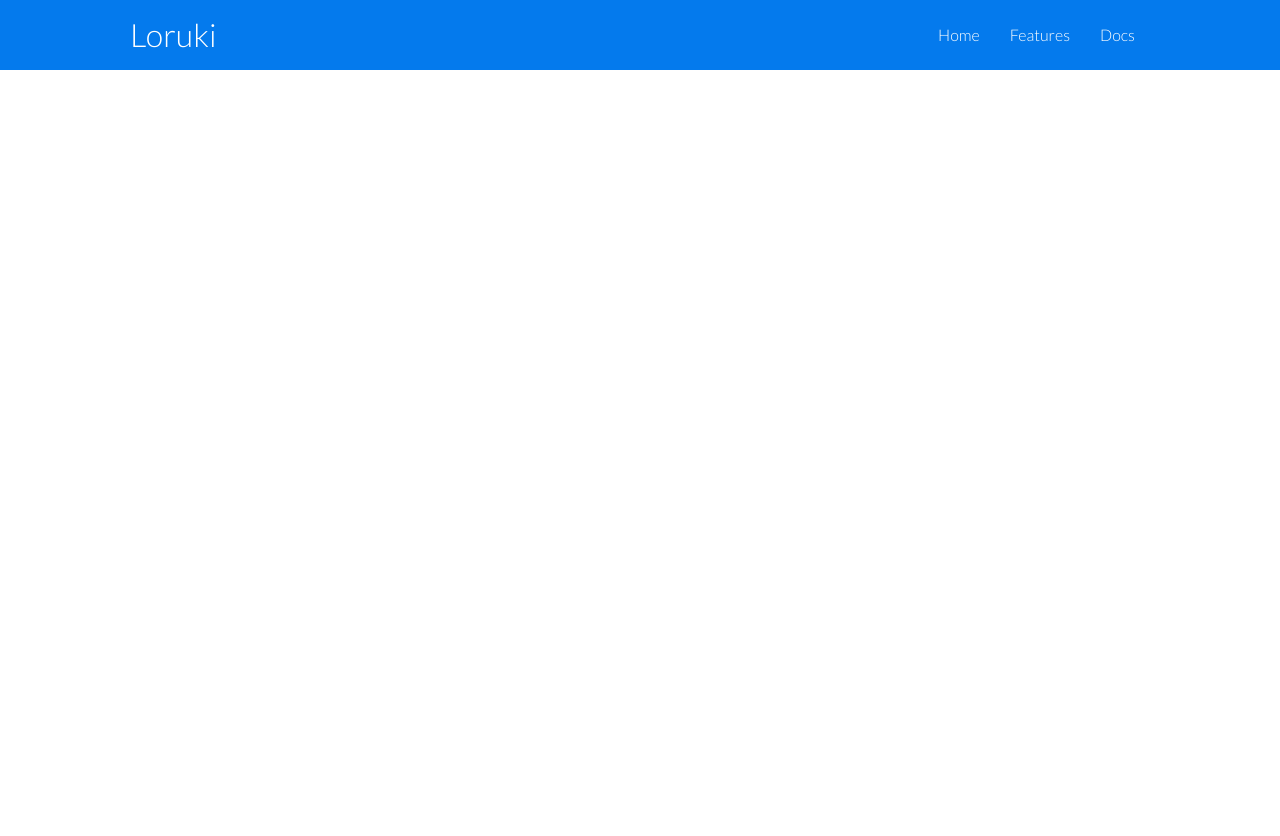
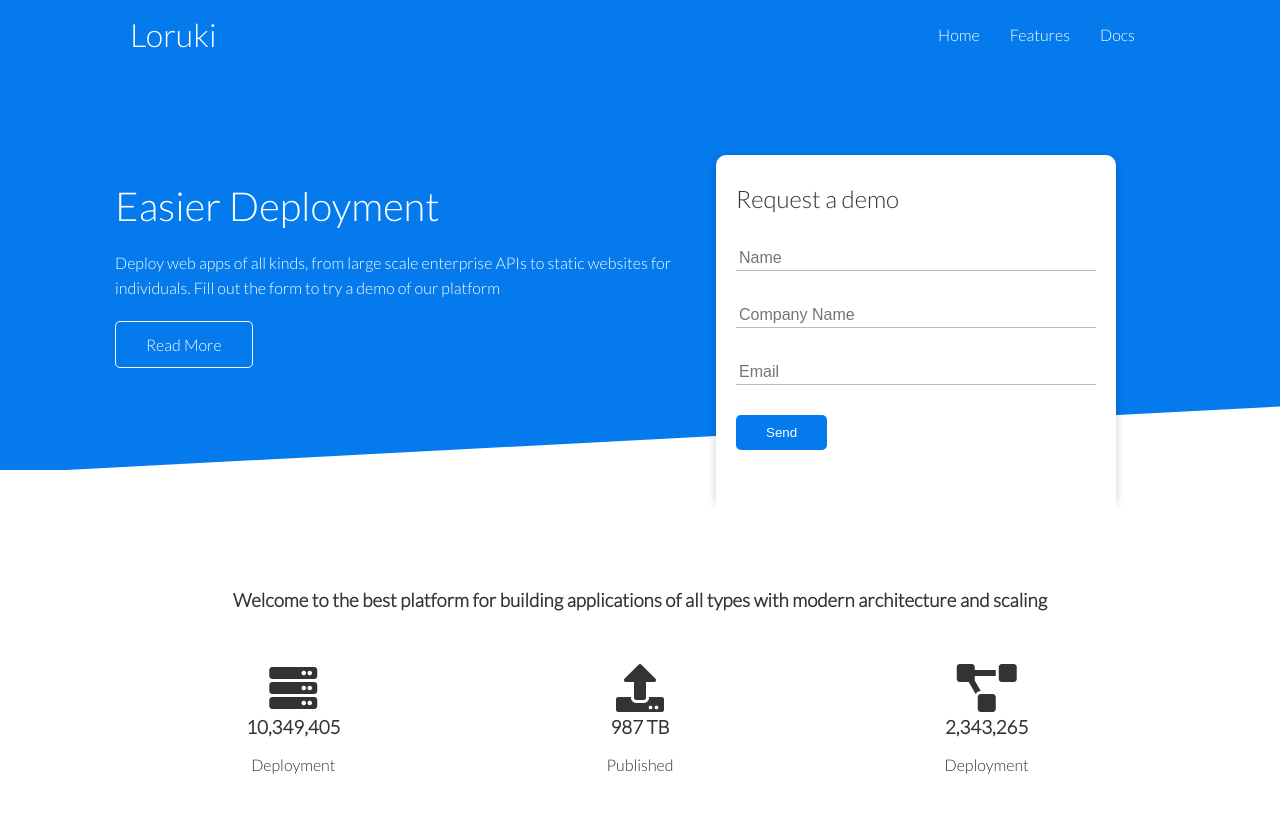
Before and after one commit to elidvenega/loruki_tutorial, a plain HTML site: page index.html in a window 1280 px wide. Before the commit the page ends 800 px from the top, so only its background shows below. Drawn offline with Linux system fonts and the light colour scheme.

Commit message:
css added

```diff
--- a/css/style.css
+++ b/css/style.css
@@ -69,16 +69,71 @@
     justify-content: space-between;
 }
 
-.container {
-    max-width: 1100px;
-    margin: 0 auto;
-    overflow: auto;
-    padding: 0 40px;
+/* Showcase */
+.showcase {
+    height: 400px;
+    background-color: var(--primary-color);
+    color: #fff;
+    position: relative;
+
 }
 
-.flex {
-    display: flex;
-    justify-content: center;
-    align-items: center;
-    height: 100%;
+.showcase h1 {
+    font-size: 40px;
 }
+
+.showcase p {
+    margin: 20px 0;
+}
+
+.showcase .grid {
+    overflow: visible;
+    grid-template-columns: 55% 45%;
+    gap: 30px;
+}
+
+.showcase-form {
+    position: relative;
+    top: 60px;
+    height: 350px;
+    width: 400px;
+    padding: 40px;
+    z-index: 100;
+}
+
+.showcase-form .form-control {
+    margin: 30px 0;
+}
+
+.showcase-form input[type='text'],
+.showcase-form input[type='email'] {
+    border: 0;
+    border-bottom: 1px solid #b4becb;
+    width: 100%;
+    padding: 3px;
+    font-size: 16px;
+}
+
+.showcase-form input:focus {
+    outline: none;
+}
+
+.showcase-form::before,
+.showcase::after {
+    content: '';
+    position: absolute;
+    height: 100px;
+    bottom: -70px;
+    right: 0;
+    left: 0;
+    background: #fff;
+    transform: skewY(-3deg);
+    --webkit-transform: skewY(-3deg);
+    -moz-transform: skewY(-3deg);
+    -ms-transform: skewY(-3deg);
+}
+
+/* Stats */
+.stats {
+    padding-top: 100px;
+}
--- /dev/null
+++ b/css/utilities.css
@@ -0,0 +1,99 @@
+.container {
+    max-width: 1100px;
+    margin: 0 auto;
+    overflow: auto;
+    padding: 0 40px;
+}
+
+.card {
+    background-color: #fff;
+    color: #333;
+    border-radius: 10px;
+    box-shadow: 0 3px 10px rgba(0, 0, 0, 0.2);
+    padding: 20px;
+    margin: 10px;
+}
+
+.btn {
+    display: inline-block;
+    padding: 10px 30px;
+    cursor: pointer;
+    background: var(--primary-color);
+    color: #fff;
+    border: none;
+    border-radius: 5px;
+}
+
+.btn-outline {
+    background-color: transparent;
+    border: 1px #fff solid;
+}
+
+.btn:hover {
+    transform: scale(0.98);
+}
+
+.text-center {
+    text-align: center;
+}
+
+.flex {
+    display: flex;
+    justify-content: center;
+    align-items: center;
+    height: 100%;
+}
+
+.grid {
+    display: grid;
+    grid-template-columns: repeat(2, 1fr);
+    gap: 20px;
+    justify-content: center;
+    align-items: center;
+    height: 100%;
+}
+
+.grid-3 {
+    grid-template-columns: repeat(3, 1fr);
+}
+
+/* Margin */
+.my-1 {
+    margin: 1rem 0;
+}
+
+.my-2 {
+    margin: 1.5rem 0;
+}
+
+.my-3 {
+    margin: 2rem 0;
+}
+
+.my-4 {
+    margin: 3rem 0;
+}
+
+.my-5 {
+    margin: 4rem 0;
+}
+
+.m-1 {
+    margin: 1rem;
+}
+
+.m-2 {
+    margin: 1.5rem;
+}
+
+.m-3 {
+    margin: 2rem;
+}
+
+.m-4 {
+    margin: 3rem;
+}
+
+.m-5 {
+    margin: 4rem;
+}
--- a/index.html
+++ b/index.html
@@ -9,6 +9,7 @@
         crossorigin="anonymous" />
     <link href="https://fonts.googleapis.com/css2?family=Lato:wght@300&display=swap" rel="stylesheet">
     <link rel="stylesheet" href="css/style.css">
+    <link rel="stylesheet" href="css/utilities.css">
     <title>Loruki | Styles for everyone </title>
 </head>
 
@@ -27,6 +28,61 @@
         </div>
     </div>
 
+    <!-- Showcase -->
+    <section class="showcase">
+        <div class="container grid">
+            <div class="showcase-text">
+                <h1>Easier Deployment</h1>
+                <p>Deploy web apps of all kinds, from large scale enterprise APIs to static websites for individuals.
+                    Fill out the form to try a demo of our platform</p>
+                <a href="features.html" class="btn btn-outline">Read More</a>
+            </div>
+            <div class="showcase-form card">
+                <h2>Request a demo</h2>
+                <form>
+                    <div class="form-control">
+                        <input type="text" name="name" placeholder="Name" required>
+                    </div>
+                    <div class="form-control">
+                        <input type="text" name="company" placeholder="Company Name" required>
+                    </div>
+                    <div class="form-control">
+                        <input type="email" name="email" placeholder="Email" required>
+                    </div>
+                    <input type="submit" value="Send" class="btn btn-primary">
+
+                </form>
+            </div>
+
+        </div>
+    </section>
+    <!-- Stats -->
+    <section class="stats">
+        <div class="container">
+            <h3 class="stats-heading text-center my-1">
+                Welcome to the best platform for building applications of all types with modern architecture and scaling
+            </h3>
+
+            <div class="grid grid-3 text-center my-4">
+                <div>
+                    <i class="fas fa-server fa-3x"></i>
+                    <h3>10,349,405</h3>
+                    <p class="text-secondary">Deployment</p>
+                </div>
+                <div>
+                    <i class="fas fa-upload fa-3x"></i>
+                    <h3>987 TB</h3>
+                    <p class="text-secondary">Published</p>
+                </div>
+                <div>
+                    <i class="fas fa-project-diagram fa-3x"></i>
+                    <h3>2,343,265</h3>
+                    <p class="text-secondary">Deployment</p>
+                </div>
+            </div>
+        </div>
+    </section>
+
 </body>
 
 </html>
```
